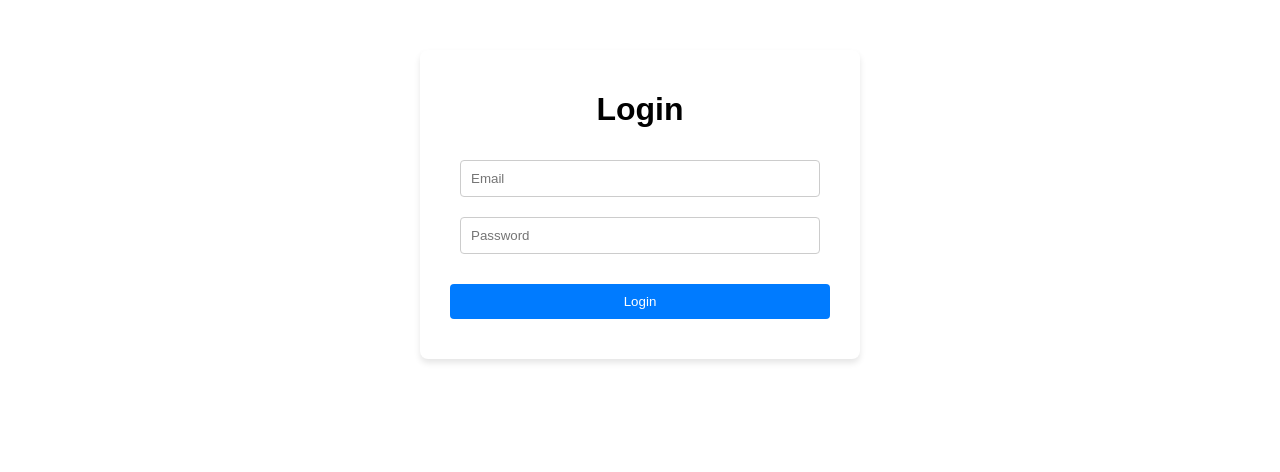
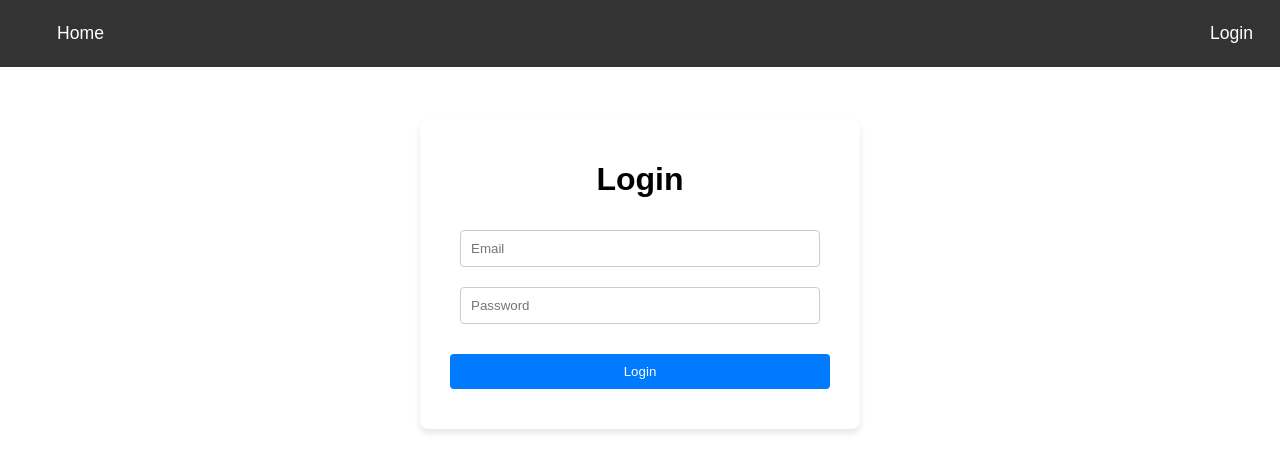
Before and after one commit to PravCoder/Mock_Interview_AI_Prep_Tool, a React (Vite) app in the folder frontend/: page /login in a window 1280 px wide. Shown: the top 472 px of the page. Built offline with nearby package versions, Linux system fonts and the light colour scheme; no server answers.

Commit message:
simple navbar

```diff
--- a/frontend/src/App.jsx
+++ b/frontend/src/App.jsx
@@ -5,6 +5,7 @@ import Register from "./pages/Register";
 import Home from "./pages/Home";
 import NotFound from "./pages/NotFound";
 import ProtectedRoute from "./components/ProtectedRoute";
+import Navbar from "./components/Navbar";
 import Foo from "./pages/Foo";
 
 function Logout() {
@@ -21,19 +22,23 @@ function App() {
 
   return (
     <BrowserRouter>
+    <Navbar />
       <Routes>
 
         {/* home-route is protected so you need valid access token to view home-component */}
         <Route path="/" element={<ProtectedRoute> <Home /> </ProtectedRoute>}/>
+
         {/* login-route is not protected because you can visit it any time */}
         <Route path="/login" element={<Login />}/>
 
         <Route path="/logout" element={<Logout />}/>
 
         <Route path="/register" element={<RegisterAndLogout />}/>
+
         {/* render 404-page anytime any other path is visited */}
         <Route path="*" element={<NotFound />}/>
 
+        {/* TESTING PURPOSES ONLY BELOW*/}
         <Route path="/foo" element={<Foo />}/>
 
       </Routes>
--- /dev/null
+++ b/frontend/src/components/Navbar.jsx
@@ -0,0 +1,19 @@
+import {useState} from "react";
+import api from "../api";
+import { Link } from 'react-router-dom';
+import "../styles/Navbar.css";
+
+function Navbar() {
+    return (
+        <nav className="navbar">
+            <div className="navbar-left">
+                <Link to="/" className="navbar-link">Home</Link>
+            </div>
+            <div className="navbar-right">
+                <Link to="/login" className="navbar-link">Login</Link>
+            </div>
+        </nav>
+    );
+}
+
+export default Navbar;
--- a/frontend/src/pages/Home.jsx
+++ b/frontend/src/pages/Home.jsx
@@ -1,77 +1,12 @@
 import {useState, useEffect} from "react";
 import api from "../api"
-import Note from "../components/Note";
+import Note from "../components/Navbar";
 import "../styles/Home.css";
 
 function Home() {
-    const [notes, setNotes] = useState([]);
-    const [content, setContent] = useState("");
-    const [title, setTitle] = useState("");
-
-    useEffect(() => {
-        getNotes(); // call as soon as page is visited
-    })
-
-    // func sends get-request to /notes-route, sets the notes-var to the response.data
-    const getNotes = () => {
-        api
-            .get("/api/notes/")
-            .then((res) => res.data)
-            .then((data) => {
-                setNotes(data);
-                // console.log(data);
-            })
-            .catch((err) => alert(err));
-    };
-
-    // func sends delete request to /notes/delete/id-route, then updates notes-list
-    const deleteNote = (id) => {
-        console.log("HELLLO")
-        api
-            .delete(`/api/notes/delete/${id}/`)
-            .then((res) => {
-                if (res.status === 204) alert("Note deleted!");
-                else alert("Failed to delete note.");
-                getNotes();
-            })
-            .catch((error) => alert(error));
-    };
-
-    // func sends post-request to same /notes-route passing in content/title-var
-    const createNote = (e) => {
-        e.preventDefault();
-        api
-            .post("/api/notes/", { content, title })
-            .then((res) => {
-                if (res.status === 201) alert("Note created!");
-                else alert("Failed to make note.");
-                getNotes();
-            })
-            .catch((err) => alert(err));
-    };
 
     return <div>
-        <div>
-            <h1>Notes</h1>
-             {/*  map each note to a note-component */}
-             {notes.map((note) => (
-                    <Note note={note} onDelete={deleteNote} key={note.id} />
-                ))}
-        </div>
-        <h2>Create a note</h2>
-        {/*  when form is submitted call create-note-func */}
-        <form onSubmit={createNote}>
-            {/* onchange update title-var, value is equal to title-var */}
-            <label htmlFor="title">Title:</label>
-            <br/>
-            <input type="text" id="title" name="title" required onChange={(e) => setTitle(e.target.value)} value={title}/>
-
-            <label htmlFor="content">Content:</label>
-            <br/>
-            <textarea id="content" name="content" required value={content} onChange={(e) => setContent(e.target.value)}></textarea>
-            <br/>
-            <input type="submit" value="Submit"></input>
-        </form>
+        <h1>This is home</h1>
     </div>
 }
 
--- a/frontend/src/pages/Login.jsx
+++ b/frontend/src/pages/Login.jsx
@@ -2,7 +2,7 @@ import Form from "../components/Form";
 
 
 function Login() {
-    // retrun form-component passing method of form and route to go to after submission
+    // return form-component passing method of form and route to go to after submission
     return <Form route="/api/token/" method="login"/>
 }
 
--- /dev/null
+++ b/frontend/src/styles/Navbar.css
@@ -0,0 +1,49 @@
+/* Reset the margin and padding of the body */
+body {
+    margin: 0;
+    padding: 0;
+    padding-top: 70px; /* Adjusted to match the new height of your navbar */
+}
+
+/* Navbar styles */
+.navbar {
+    display: flex;
+    justify-content: space-between;
+    align-items: center;
+    background-color: #333;
+    padding: 15px 30px; /* Slightly increased padding for a larger look */
+    position: fixed;
+    width: 100%;
+    top: 0;
+    z-index: 1000;
+    font-size: 1.1em; /* Slightly increased font size */
+}
+
+.navbar-left {
+    display: flex;
+}
+
+.navbar-right {
+    display: flex;
+    margin-left: auto;
+    padding-right: 30px; /* Reduced padding-right to balance the overall look */
+}
+
+.navbar-link {
+    color: white;
+    text-decoration: none;
+    margin: 0 15px; /* Increased margin for more spacing between links */
+    padding: 8px 12px; /* Added padding for a more button-like appearance */
+    border-radius: 4px; /* Slightly rounded corners */
+    transition: background-color 0.3s ease, color 0.3s ease; /* Smooth transition for hover effects */
+}
+
+.navbar-link:hover {
+    background-color: #555; /* Background color change on hover */
+    color: #fff; /* Maintain white color on hover */
+}
+
+/* Adjust the padding-top of the body to avoid content being hidden behind the navbar */
+body {
+    padding-top: 70px; /* Adjusted to match the new height of your navbar */
+}
```
